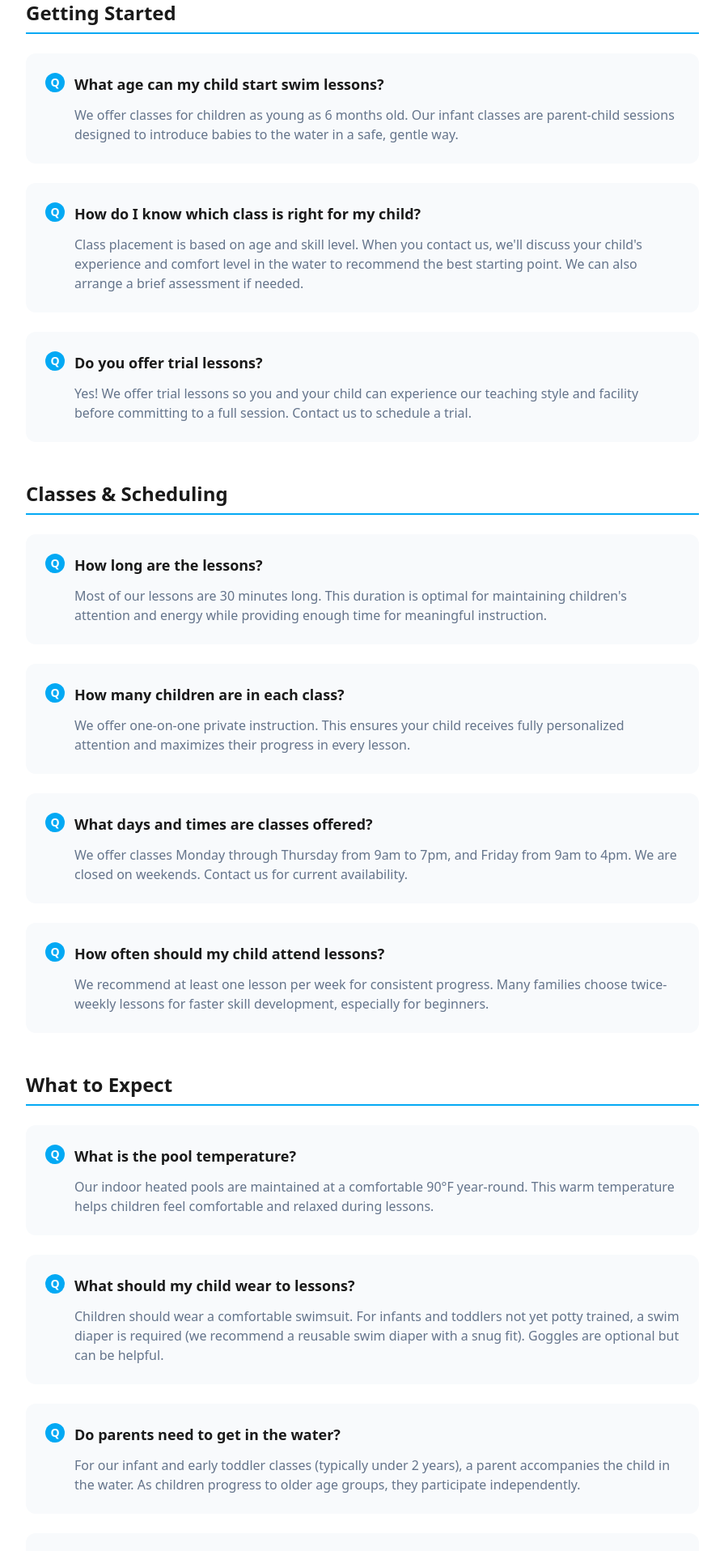
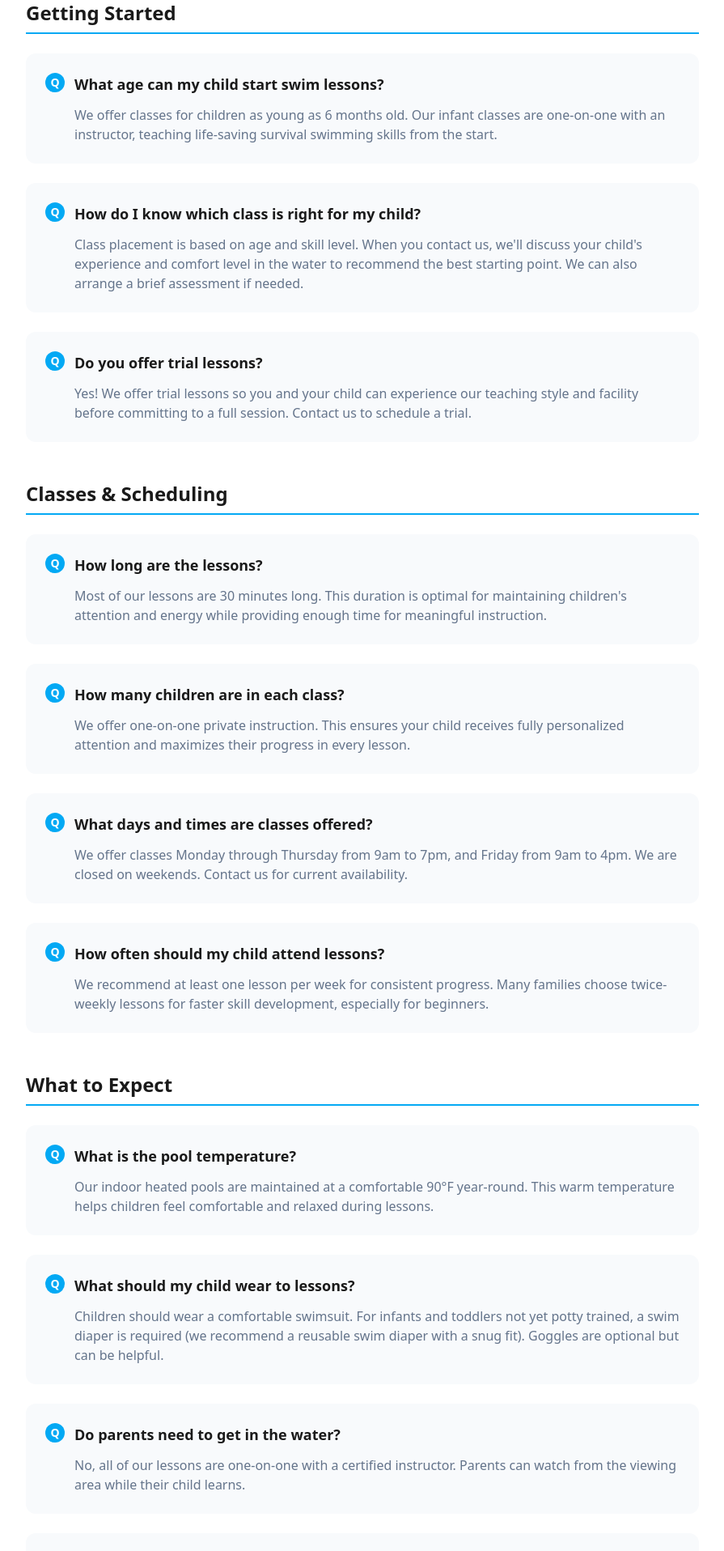
Before and after one commit to cyntel-intelligence/aqua-journey-website, a Next.js app: page /faq in a window 1280 px wide. Shown: the part 440-2356 px from the top of the page at 81% size, without its empty margins (192-1087 px from the left). Built offline with nearby package versions, Linux system fonts and the light colour scheme.

Commit message:
Update FAQ: infant classes one-on-one with instructor, parents don't get in water

```diff
--- a/src/app/faq/page.tsx
+++ b/src/app/faq/page.tsx
@@ -12,7 +12,7 @@ const faqs = [
     questions: [
       {
         q: 'What age can my child start swim lessons?',
-        a: 'We offer classes for children as young as 6 months old. Our infant classes are parent-child sessions designed to introduce babies to the water in a safe, gentle way.',
+        a: 'We offer classes for children as young as 6 months old. Our infant classes are one-on-one with an instructor, teaching life-saving survival swimming skills from the start.',
       },
       {
         q: 'How do I know which class is right for my child?',
@@ -58,7 +58,7 @@ const faqs = [
       },
       {
         q: 'Do parents need to get in the water?',
-        a: 'For our infant and early toddler classes (typically under 2 years), a parent accompanies the child in the water. As children progress to older age groups, they participate independently.',
+        a: 'No, all of our lessons are one-on-one with a certified instructor. Parents can watch from the viewing area while their child learns.',
       },
       {
         q: 'What if my child is afraid of the water?',
```
